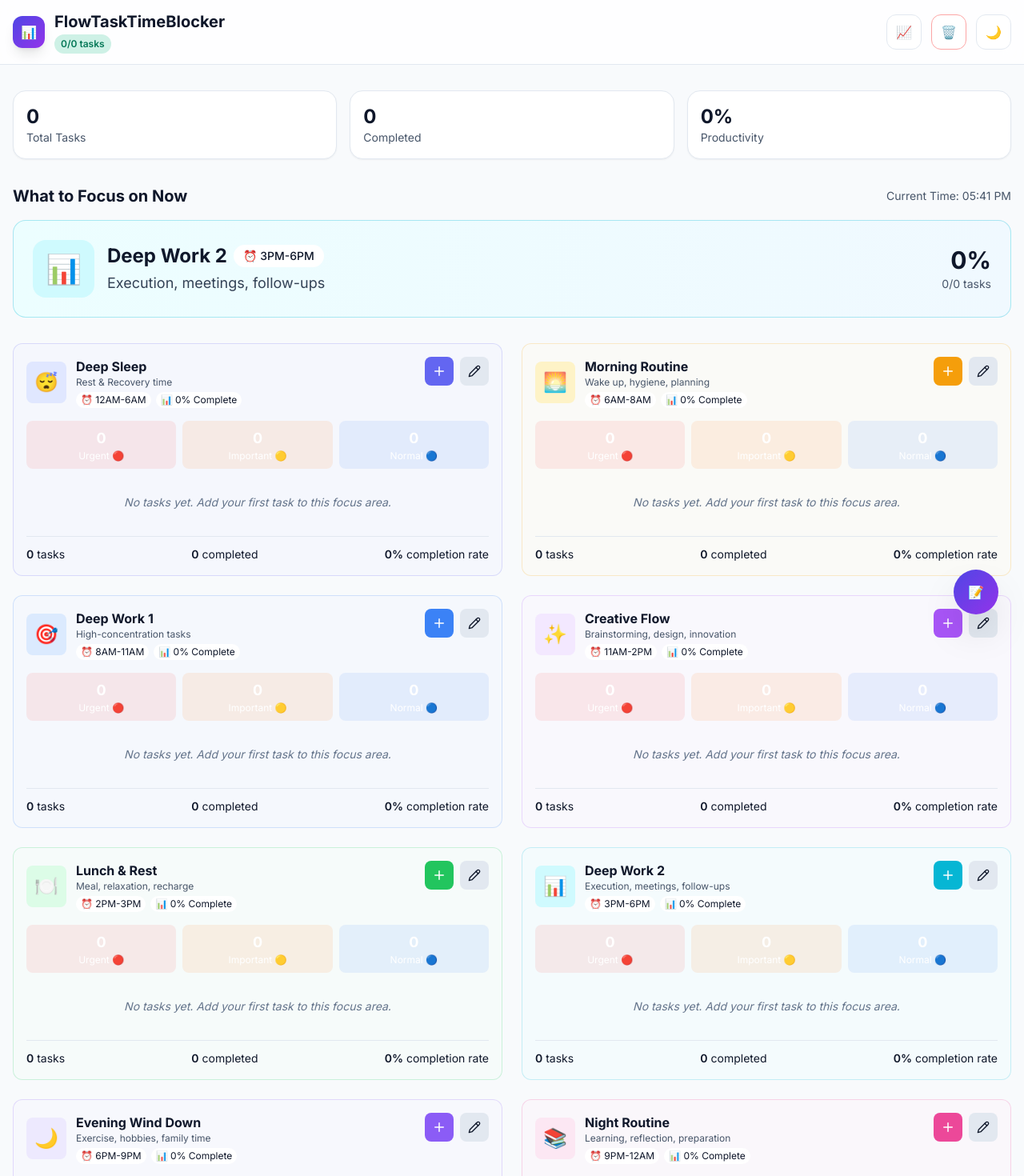
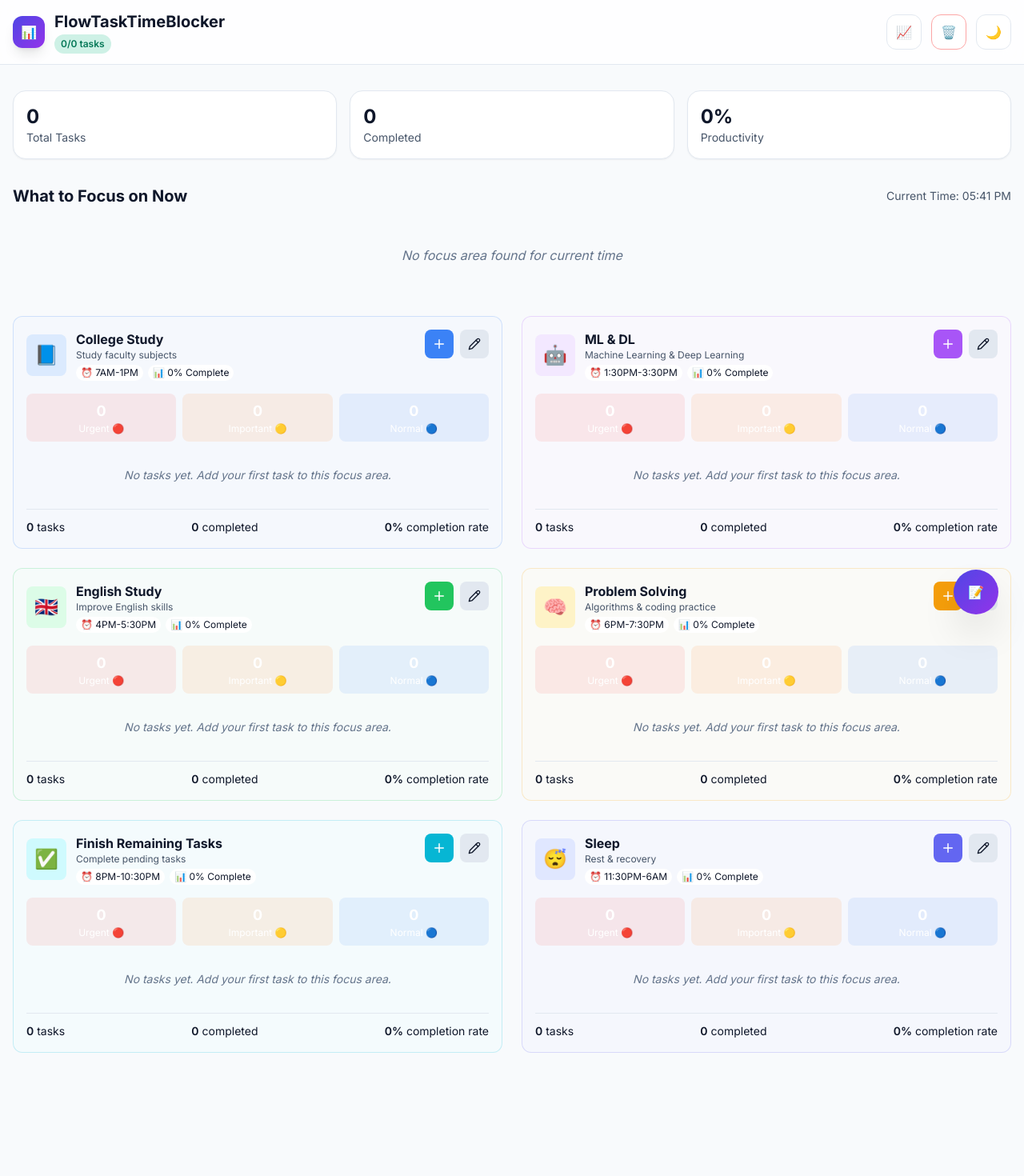
Before and after one commit to mohamed-faisal-salem/FlowTasksTimeBlocker-, a React (Vite) app: page / in a window 1280 px wide. Shown: the top 1470 px of the page at 80% size. After the commit the page ends 1348 px from the top, so only its background shows below. Built offline with nearby package versions, Linux system fonts and the light colour scheme.

Commit message:
Update INITIAL_SECTORS with new focus areas
Replaced existing sectors with new focus sectors for study and task management.

```diff
--- a/constants.tsx
+++ b/constants.tsx
@@ -2,78 +2,61 @@ import { FocusSector } from './types';
 
 export const INITIAL_SECTORS: FocusSector[] = [
   {
-    id: 'sleep-early',
-    label: 'Deep Sleep',
-    icon: '😴',
-    description: 'Rest & Recovery time',
-    color: 'indigo',
-    idealTime: '12AM-6AM',
+    id: 'college-study',
+    label: 'College Study',
+    icon: '📘',
+    description: 'Study faculty subjects',
+    color: 'blue',
+    idealTime: '7AM-1PM',
     tasks: []
   },
   {
-    id: 'morning-routine',
-    label: 'Morning Routine',
-    icon: '🌅',
-    description: 'Wake up, hygiene, planning',
-    color: 'amber',
-    idealTime: '6AM-8AM',
+    id: 'ml-dl',
+    label: 'ML & DL',
+    icon: '🤖',
+    description: 'Machine Learning & Deep Learning',
+    color: 'purple',
+    idealTime: '1:30PM-3:30PM',
     tasks: []
   },
   {
-    id: 'deep-work-1',
-    label: 'Deep Work 1',
-    icon: '🎯',
-    description: 'High-concentration tasks',
-    color: 'blue',
-    idealTime: '8AM-11AM',
+    id: 'english',
+    label: 'English Study',
+    icon: '🇬🇧',
+    description: 'Improve English skills',
+    color: 'green',
+    idealTime: '4PM-5:30PM',
     tasks: []
   },
   {
-    id: 'creative-flow',
-    label: 'Creative Flow',
-    icon: '✨',
-    description: 'Brainstorming, design, innovation',
-    color: 'purple',
-    idealTime: '11AM-2PM',
+    id: 'problem-solving',
+    label: 'Problem Solving',
+    icon: '🧠',
+    description: 'Algorithms & coding practice',
+    color: 'amber',
+    idealTime: '6PM-7:30PM',
     tasks: []
   },
   {
-    id: 'lunch-break',
-    label: 'Lunch & Rest',
-    icon: '🍽️',
-    description: 'Meal, relaxation, recharge',
-    color: 'green',
-    idealTime: '2PM-3PM',
+    id: 'daily-wrap',
+    label: 'Finish Remaining Tasks',
+    icon: '✅',
+    description: 'Complete pending tasks',
+    color: 'cyan',
+    idealTime: '8PM-10:30PM',
     tasks: []
   },
   {
-    id: 'deep-work-2',
-    label: 'Deep Work 2',
-    icon: '📊',
-    description: 'Execution, meetings, follow-ups',
-    color: 'cyan',
-    idealTime: '3PM-6PM',
-    tasks: []
-  },
-  {
-    id: 'evening-winddown',
-    label: 'Evening Wind Down',
-    icon: '🌙',
-    description: 'Exercise, hobbies, family time',
-    color: 'violet',
-    idealTime: '6PM-9PM',
-    tasks: []
-  },
-  {
-    id: 'night-routine',
-    label: 'Night Routine',
-    icon: '📚',
-    description: 'Learning, reflection, preparation',
-    color: 'pink',
-    idealTime: '9PM-12AM',
+    id: 'sleep',
+    label: 'Sleep',
+    icon: '😴',
+    description: 'Rest & recovery',
+    color: 'indigo',
+    idealTime: '11:30PM-6AM',
     tasks: []
   }
 ];
+
 
 export const PRIORITY_COLORS = {
   urgent: 'bg-red-500 text-white',
```
